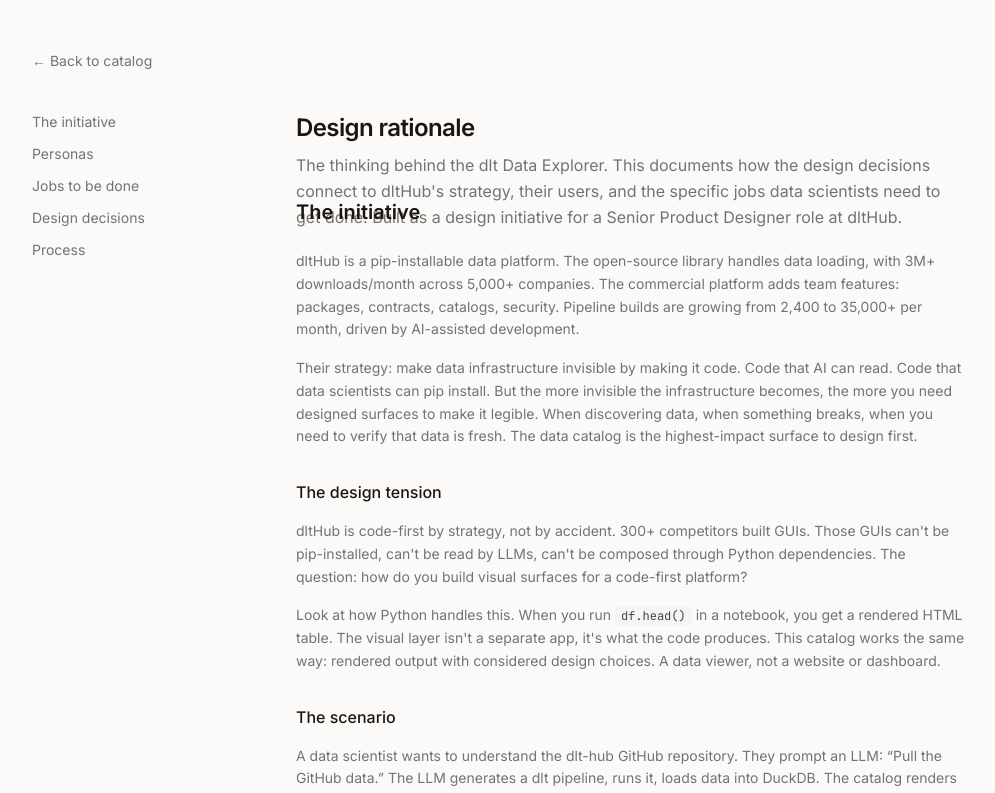
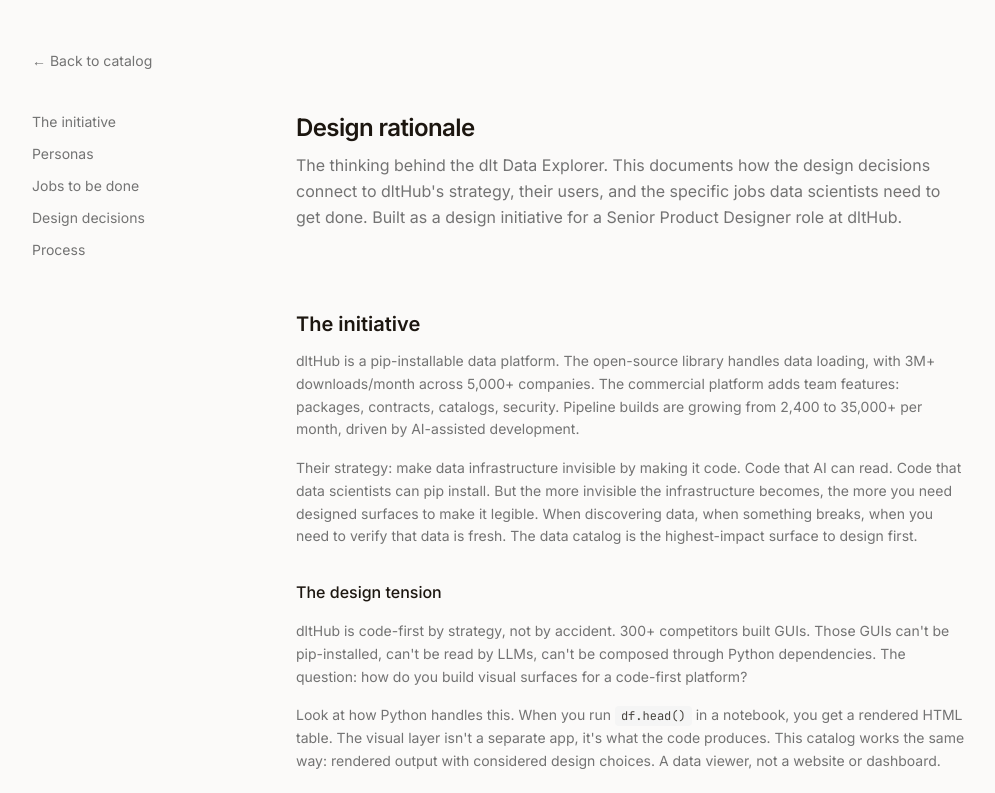
Before and after one commit to s-timmer/dlt-explorer, a Next.js app: page /rationale in a window 1280 px wide. Shown: the top 793 px of the page, without its empty margins (56-1051 px from the left). Built offline with nearby package versions, Linux system fonts and the light colour scheme.

Commit message:
Tighten section heading spacing on rationale page
Reduce h2 margin-bottom from mb-6 to mb-3, remove negative
margin hack on header.

Co-Authored-By: Claude Opus 4.6 <noreply@anthropic.com>

```diff
--- a/src/app/rationale/page.tsx
+++ b/src/app/rationale/page.tsx
@@ -48,7 +48,7 @@ export default function RationalePage() {
 
           {/* Content */}
           <main className="space-y-20">
-            <header className="mb-[-2rem]">
+            <header>
               <h1 className="text-2xl font-semibold tracking-tight text-foreground mb-2">
                 Design rationale
               </h1>
@@ -61,7 +61,7 @@ export default function RationalePage() {
             </header>
             {/* 1. The Initiative */}
             <section id="initiative">
-              <h2 className="text-xl font-semibold text-foreground mb-6">
+              <h2 className="text-xl font-semibold text-foreground mb-3">
                 The initiative
               </h2>
               <div className="space-y-4 text-sm text-muted-foreground leading-relaxed max-w-2xl">
@@ -127,7 +127,7 @@ export default function RationalePage() {
 
             {/* 2. Personas */}
             <section id="personas">
-              <h2 className="text-xl font-semibold text-foreground mb-6">
+              <h2 className="text-xl font-semibold text-foreground mb-3">
                 Personas
               </h2>
               <div className="space-y-4 text-sm text-muted-foreground leading-relaxed max-w-2xl">
@@ -183,7 +183,7 @@ export default function RationalePage() {
 
             {/* 3. Jobs to be done */}
             <section id="jobs">
-              <h2 className="text-xl font-semibold text-foreground mb-6">
+              <h2 className="text-xl font-semibold text-foreground mb-3">
                 Jobs to be done
               </h2>
               <div className="space-y-4 text-sm text-muted-foreground leading-relaxed max-w-2xl">
@@ -242,7 +242,7 @@ export default function RationalePage() {
 
             {/* 4. Design decisions */}
             <section id="decisions">
-              <h2 className="text-xl font-semibold text-foreground mb-6">
+              <h2 className="text-xl font-semibold text-foreground mb-3">
                 Design decisions
               </h2>
               <div className="space-y-4 text-sm text-muted-foreground leading-relaxed max-w-2xl">
@@ -301,7 +301,7 @@ export default function RationalePage() {
 
             {/* 5. Process */}
             <section id="process">
-              <h2 className="text-xl font-semibold text-foreground mb-6">
+              <h2 className="text-xl font-semibold text-foreground mb-3">
                 Process
               </h2>
               <div className="space-y-4 text-sm text-muted-foreground leading-relaxed max-w-2xl">
```
